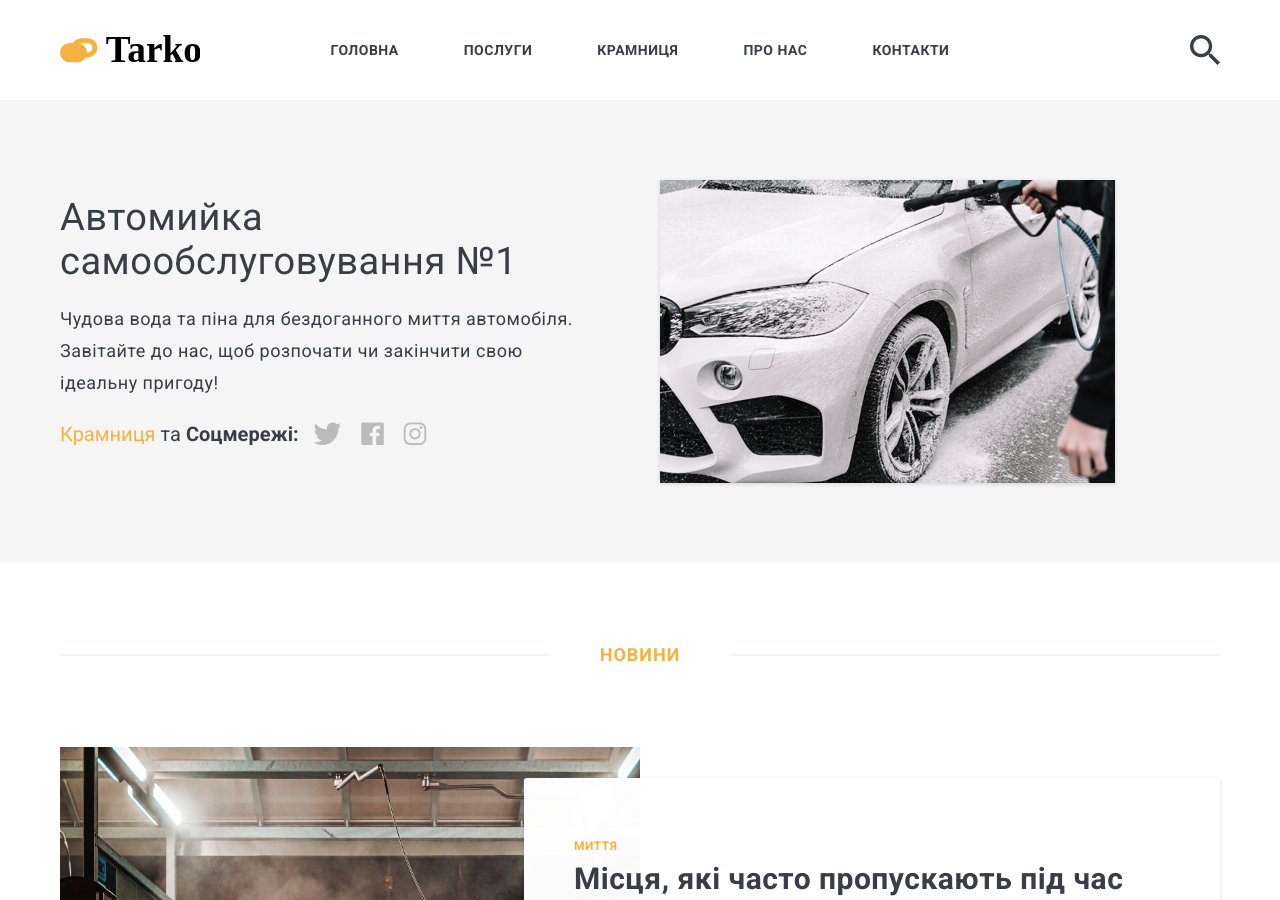
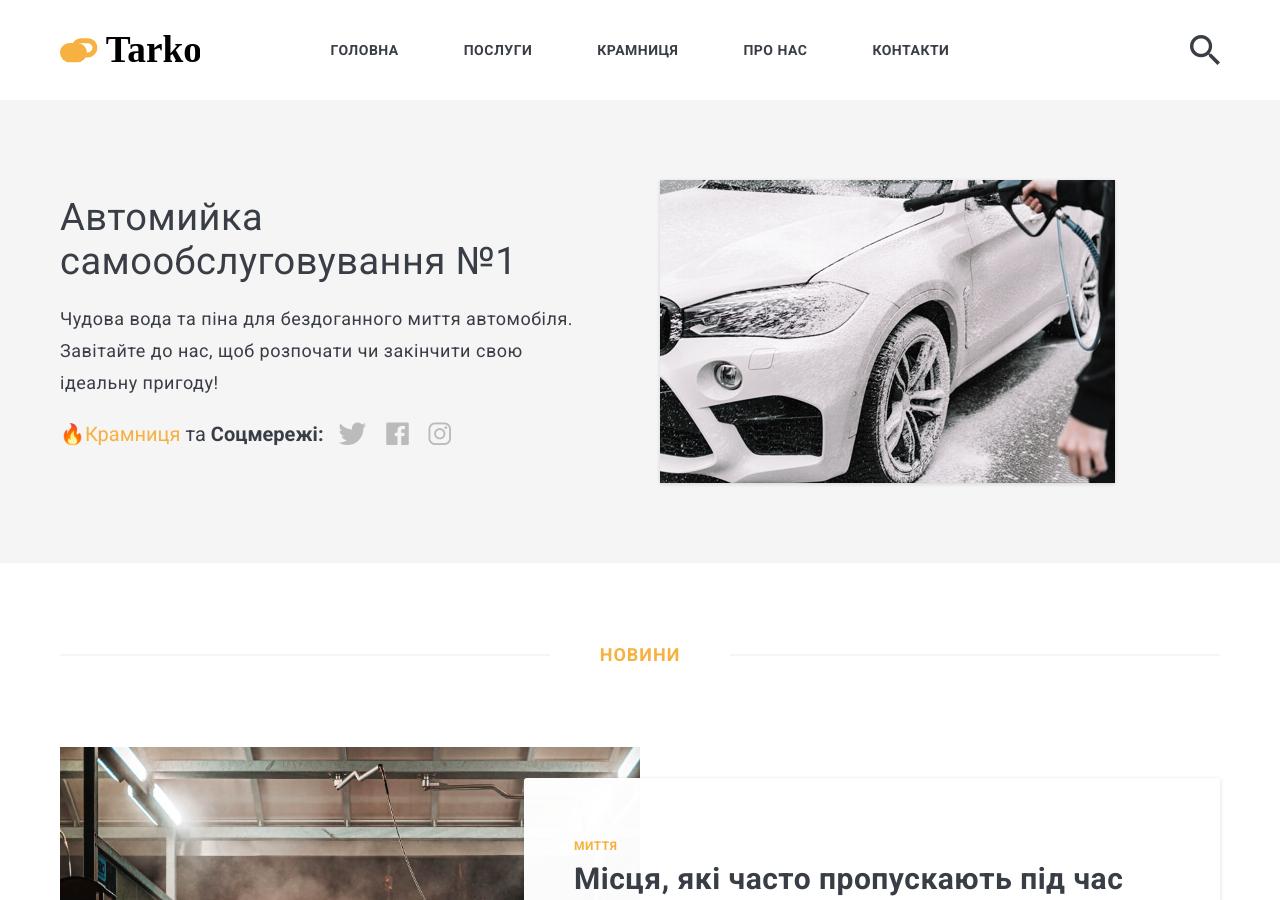
Before and after one commit to itarko/itarko.github.io, a Jekyll site: the page built from index.html, in a window 1280 px wide and 900 px high. Built offline with Jekyll 4.4.1, drawn with Linux system fonts in a browser that asks for light colours; nearby versions of some CDN libraries; the list of posts is cut into pages by our own code.

Commit message:
Update hero.html

```diff
--- a/_includes/hero.html
+++ b/_includes/hero.html
@@ -7,7 +7,7 @@
           <h1 class="hero__title">{{ site.data.settings.author.say-hello }}</h1>
           <p class="hero__subtitle">{{ site.data.settings.author.bio }}</p>
           <div class="hero__social">
-		    <a href="/02-kramnytsia/" class="nav__link">Крамниця</a>&nbsp;<p>та</p>&nbsp;
+		    &#128293;<a href="/02-kramnytsia/" class="nav__link">Крамниця</a>&nbsp;<p>та</p>&nbsp;
             <span class="hero__social-title">Соцмережі: </span>
             {% include contact-link.html %}
           </div>
```
